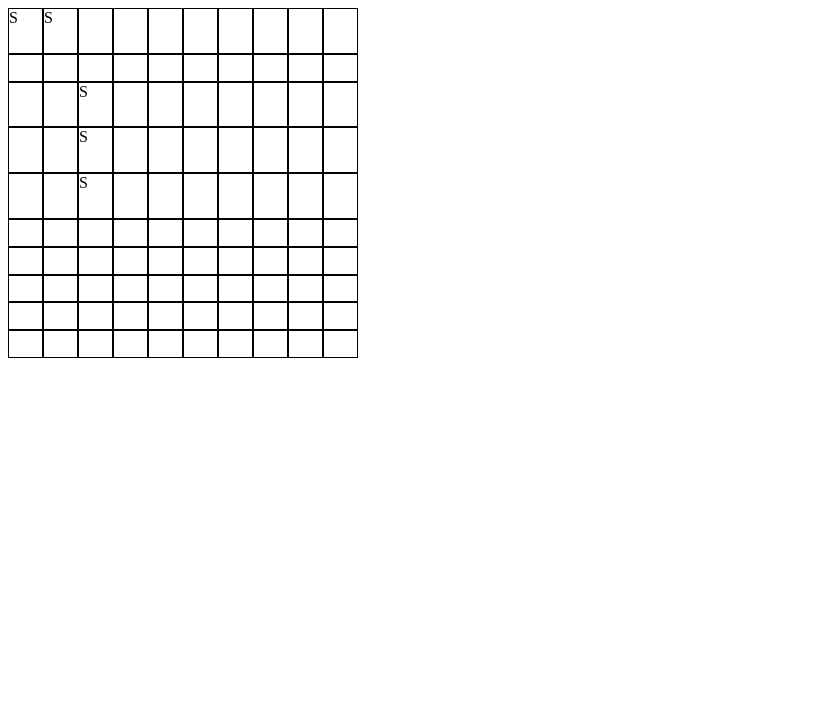
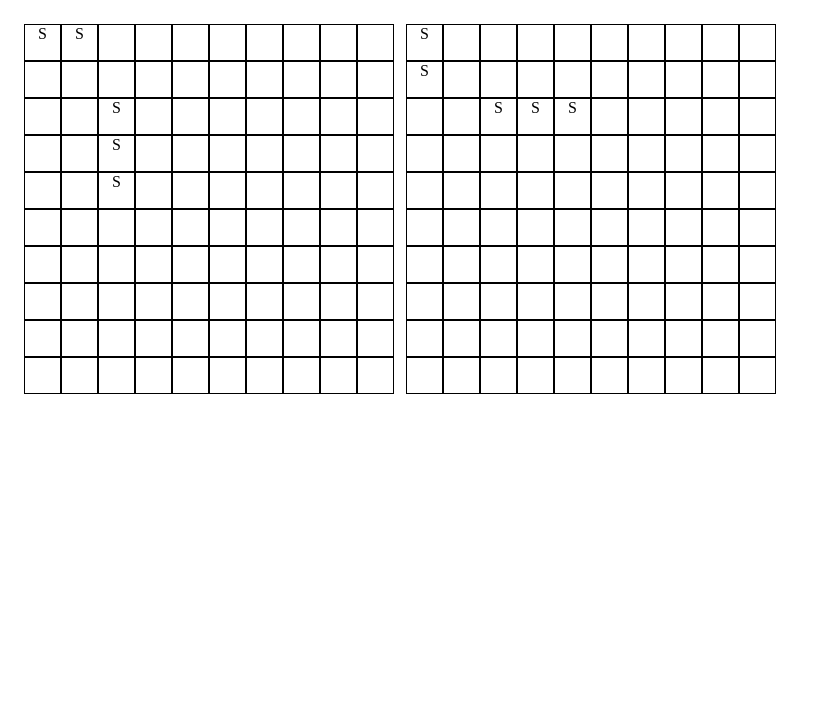
Before and after one commit to kieranlewis/battleship, a website built with webpack: page dist/index.html in a window 1280 px wide. Shown: the whole page, without its empty margins (0-831 px from the left). Built offline with nearby package versions, Linux system fonts and the light colour scheme.

Commit message:
can display both players board

```diff
--- a/src/game.js
+++ b/src/game.js
@@ -18,11 +18,11 @@ const game = (() => {
         playerBoard.placeShip(playerShip1, [0,0], 'horizontal');
         playerBoard.placeShip(playerShip2, [2,2], 'vertical');
 
-        cpuBoard.placeShip(cpuShip1, [0,0], 'horizontal');
-        cpuBoard.placeShip(cpuShip2, [2,2], 'vertical');
+        cpuBoard.placeShip(cpuShip1, [0,0], 'vertical');
+        cpuBoard.placeShip(cpuShip2, [2,2], 'horizontal');
 
-        render(playerBoard);
-        //render(cpuBoard);
+        render(playerBoard, 1);
+        render(cpuBoard, 2);
     }
 
     return {
--- a/src/modules/domManipulation.js
+++ b/src/modules/domManipulation.js
@@ -1,7 +1,6 @@
-function render(gameBoard) {
+function render(gameBoard, player) {
     const board = gameBoard.board;
-    console.log(board);
-    const boardDiv = document.querySelector('.player1-board');
+    const boardDiv = document.querySelector(`.player${player}-board`);
 
     for(let i = 0; i < 10; i++) {
         for(let j = 0; j < 10; j++) {
@@ -9,7 +8,6 @@ function render(gameBoard) {
             div.setAttribute('class', 'grid-item');
             div.innerText = board[i][j];
             boardDiv.appendChild(div);
-            //console.log(board[i][j]);
         }
     }
 }
--- a/src/styles.css
+++ b/src/styles.css
@@ -1,6 +1,11 @@
 h1 {
   color: white;
   background-color: black;
+}
+
+#app {
+  display: flex;
+  flex-direction: row;
 }
 
 .player1-board, .player2-board {
@@ -8,8 +13,13 @@ h1 {
   width: 350px;
   height: 350px;
   grid-template-columns: repeat(10, 1fr);
+  margin: 1rem;
 }
 
 .grid-item {
+  display: flex;
   border: 1px solid black;
+  height: 35px;
+  width: 35px;
+  justify-content: center;
 }
```
